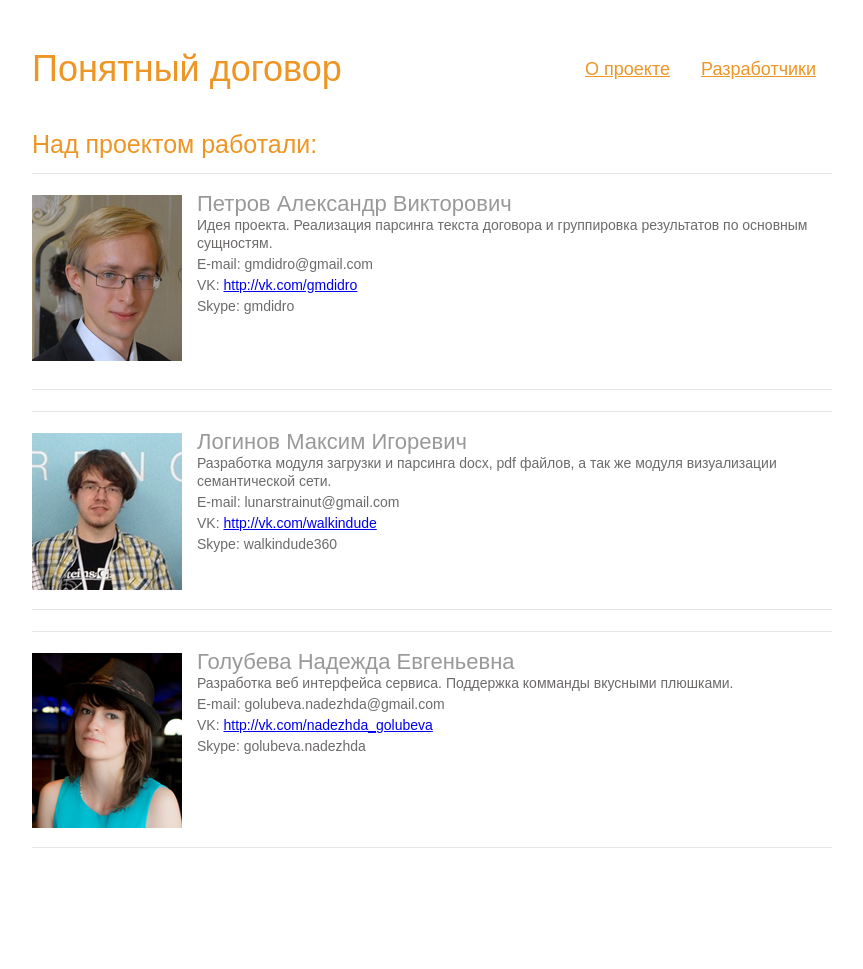
After one commit to walk1ndude/apps4russia, a Flask app: template templates/developers.html in a window 1280 px wide. The commit adds this page. Shown: the whole page, without its empty margins (208-1071 px from the left). Run offline with Flask 2, Linux system fonts and the light colour scheme; the template is opened without the code that fills it, so the values that code supplies are empty; parts of the project's set-up code (start-up, migrations or seed data) failed here and were passed over; some libraries are stand-ins or nearby versions.

Commit message:
Сделаны шаблоны веб-интерфейса

```diff
--- /dev/null
+++ b/templates/developers.html
@@ -0,0 +1,80 @@
+<!DOCTYPE html>
+<html lang="ru">
+  <head>
+	<link href="style.css" rel="stylesheet">
+    <!--<link href="//netdna.bootstrapcdn.com/bootstrap/3.0.0/css/bootstrap.min.css"
+          rel="stylesheet">-->
+
+    <script src="../js/jquery-2.1.1.min.js"></script>
+    <script src="../js/app.js"></script>
+
+	<meta charset="utf-8" />
+	<!--[if lt IE 9]><script src="http://html5shiv.googlecode.com/svn/trunk/html5.js"></script><![endif]-->
+	<title>Понятный договор</title>
+	<meta name="keywords" content="" />
+	<meta name="description" content="" />
+
+
+  </head>
+  <body>
+
+    <div class="wrapper">
+
+      <div class="header">
+
+		<a href="index.html"><h1 class="text-muted">Понятный договор</h1></a>
+
+		<ul class="menu">
+			<li><a href="about_project.html">О проекте</a></li>
+			<li><a href="developers.html">Разработчики</a></li>
+		</ul>
+
+      </div>
+
+	  <main class="content">
+		<h2 class="text-muted-h2">Над проектом работали:</h2>
+		<br />
+
+		<hr class="style-four"/>
+		<img id="developer" src="images/petrov.png">
+		<p>Петров Александр Викторович</p>
+		<p class="text-dev">Идея проекта. Реализация парсинга текста договора и группировка результатов по основным сущностям.</p>
+		<p class="text-dev">E-mail: gmdidro@gmail.com</p>
+		<p class="text-dev">VK: <a href="http://vk.com/gmdidro">http://vk.com/gmdidro</a></p>
+		<p class="text-dev">Skype: gmdidro</p>
+		<br />
+		<br />
+		<br />
+		<hr class="style-four"/>
+
+		<hr class="style-four"/>
+		<img id="developer" src="images/loginov.png">
+		<p>Логинов Максим Игоревич</p>
+		<p class="text-dev">Разработка модуля загрузки и парсинга docx, pdf файлов, а так же модуля визуализации семантической сети.</p>
+		<p class="text-dev">E-mail: lunarstrainut@gmail.com</p>
+		<p class="text-dev">VK: <a href="http://vk.com/walkindude">http://vk.com/walkindude</a></p>
+		<p class="text-dev">Skype: walkindude360</p>
+		<br />
+		<br />
+		<hr class="style-four"/>
+
+		<hr class="style-four"/>
+		<img id="developer" src="images/golubeva.png">
+		<p>Голубева Надежда Евгеньевна</p>
+		<p class="text-dev">Разработка веб интерфейса сервиса. Поддержка комманды вкусными плюшками.</p>
+		<p class="text-dev">E-mail: golubeva.nadezhda@gmail.com</p>
+		<p class="text-dev">VK: <a href="http://vk.com/nadezhda_golubeva">http://vk.com/nadezhda_golubeva</a></p>
+		<p class="text-dev">Skype: golubeva.nadezhda</p>
+		<br />
+		<br />
+		<br />
+		<br />
+		<hr class="style-four"/>
+
+    </div>
+
+	<footer class="footer">
+	</footer>
+
+  </body>
+</html>
--- /dev/null
+++ b/templates/style.css
@@ -0,0 +1,198 @@
+/* Eric Meyer's CSS Reset */
+html, body, div, span, applet, object, iframe,
+h1, h2, h3, h4, h5, h6, p, blockquote, pre,
+a, abbr, acronym, address, big, cite, code,
+del, dfn, em, img, ins, kbd, q, s, samp,
+small, strike, strong, sub, sup, tt, var,
+b, u, i, center,
+dl, dt, dd, ol, ul, li,
+fieldset, form, label, legend,
+table, caption, tbody, tfoot, thead, tr, th, td,
+article, aside, canvas, details, embed,
+figure, figcaption, footer, header, hgroup,
+menu, nav, output, ruby, section, summary,
+time, mark, audio, video {
+	margin: 0;
+	padding: 0;
+	border: 0;
+	font-size: 100%;
+	font: inherit;
+	vertical-align: baseline;
+}
+/* HTML5 display-role reset for older browsers */
+article, aside, details, figcaption, figure,
+footer, header, hgroup, menu, nav, section {
+	display: block;
+}
+body {
+	line-height: 1;
+}
+ol, ul {
+	list-style: none;
+}
+blockquote, q {
+	quotes: none;
+}
+blockquote:before, blockquote:after,
+q:before, q:after {
+	content: '';
+	content: none;
+}
+table {
+	border-collapse: collapse;
+	border-spacing: 0;
+}
+/* End of Eric Meyer's CSS Reset */
+
+html {
+	height: 100%;
+}
+article, aside, details, figcaption, figure, footer, header, hgroup, main, nav, section, summary {
+	display: block;
+}
+body {
+	font: 12px/18px Arial, sans-serif;
+	width: 100%;
+	height: 100%;
+}
+.wrapper {
+	width: 800px;
+	margin: 0 auto;
+	min-height: 100%;
+	height: auto !important;
+	height: 100%;
+}
+
+h3
+{
+	font-size: 18px;
+	text-align: center;
+	font-weight: normal;
+	color: #ed9525;
+}
+
+p
+{
+	text-align: left;
+	color: #999999;
+	font-size: 22px;
+}
+
+hr.style-four {
+    border: 0;
+    height: 0;
+    border-top: 1px solid rgba(0, 0, 0, 0.1);
+    border-bottom: 1px solid rgba(255, 255, 255, 0.3);
+	margin: 20px 0 20px 0;
+}
+
+/* Header
+-----------------------------------------------------------------------------*/
+.header {
+	height: 75px;
+	padding-top: 60px;
+}
+
+.text-muted
+{
+	font-size: 36px;
+	color: #ed9525;
+	float: left;
+}
+
+ul.menu
+{
+	padding: 0;
+	margin: 0;
+	list-style: none;
+	float: right;
+	display: inline-block;
+	vertical-align: middle;
+}
+ul.menu li {
+   float: left;
+   display: inline;
+}
+
+ul.menu li a, ul.menu li a:visited {
+   padding: 15px;
+   margin-right: 1px;
+   color: #ed9525;
+   text-decoration: underline;
+   font-size: 18px;
+}
+
+ul.menu a:hover {
+   text-decoration: none;
+}
+
+
+/* Middle
+-----------------------------------------------------------------------------*/
+.content {
+	padding: 0 0 100px;
+}
+
+.text-muted-h2
+{
+	font-size: 25px;
+	color: #ed9525;
+	float: left;
+}
+
+#main-buttons
+{
+	text-align: center;
+	position: relative;
+}
+
+.activ
+{
+	height: 196px;
+	width: 103px;
+	text-align: center;
+	margin-left: 51px;
+	margin-top: 46px;
+	display: inline-block;
+	vertical-align: middle;
+}
+
+#arrow
+{
+	margin-left: 24px;
+}
+
+.activ img
+{
+	margin: 0 auto;
+}
+
+.text
+{
+	font-size: 14px;
+	color: #6d6a6a;
+	text-align: justify;
+	text-indent: 20px;
+}
+
+.text-dev
+{
+	font-size: 14px;
+	color: #6d6a6a;
+	padding-top: 3px;
+}
+
+#developer
+{
+	float: left;
+	margin-right: 15px;
+}
+
+/* Footer
+-----------------------------------------------------------------------------*/
+.footer {
+	width: 800px;
+	margin: -100px auto 0;
+	height: 100px;
+	position: relative;
+}
```
Also changed, not shown: templates/about_project.html (added, +56 -0 lines), templates/index.html (+69 -7 lines), templates/images/1.png (added), templates/images/2.png (added), templates/images/3.png (added), templates/images/4.png (added), templates/images/arrow.png (added), templates/images/golubeva.png (added), templates/images/loginov.png (added), templates/images/petrov.png (added), 1 other file.
